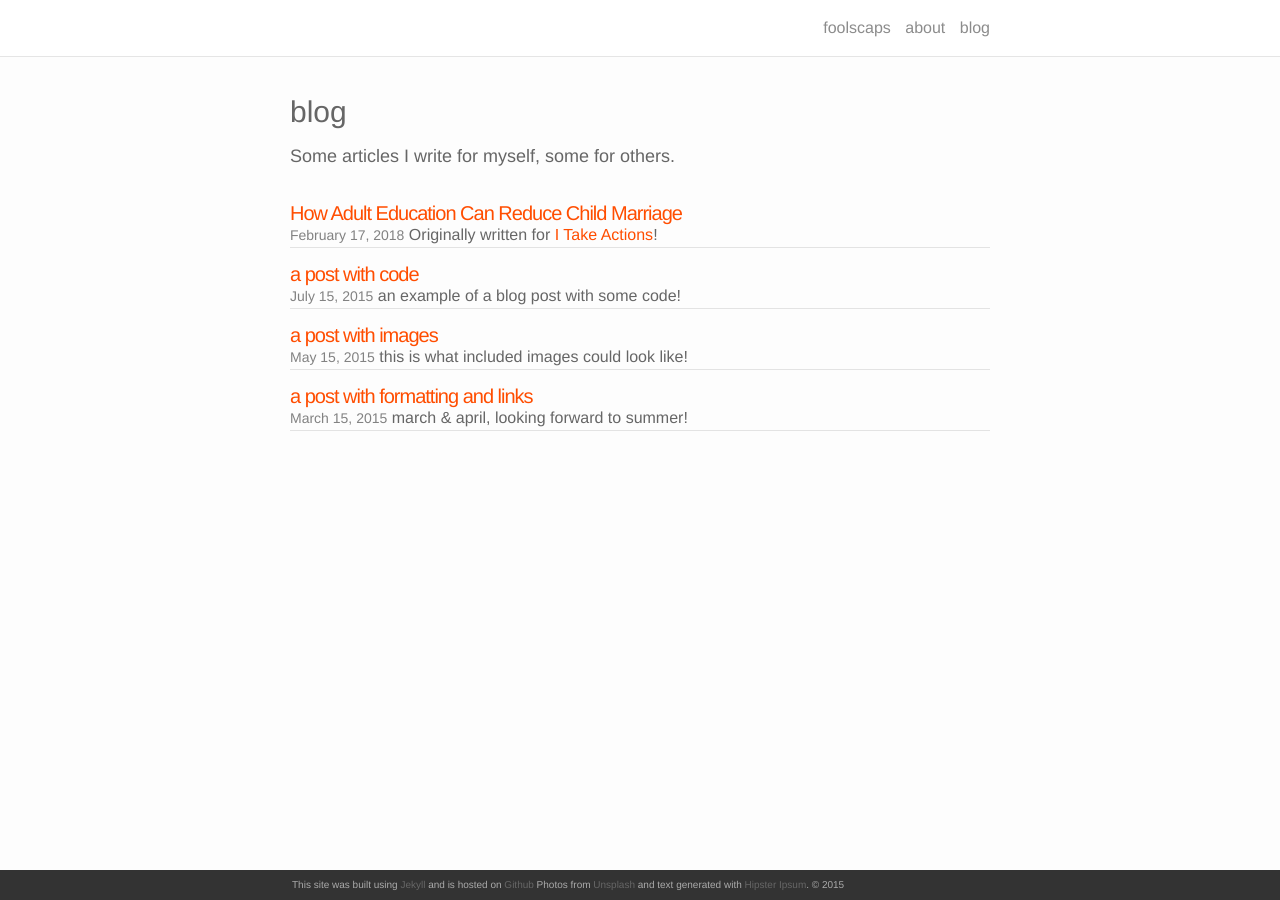
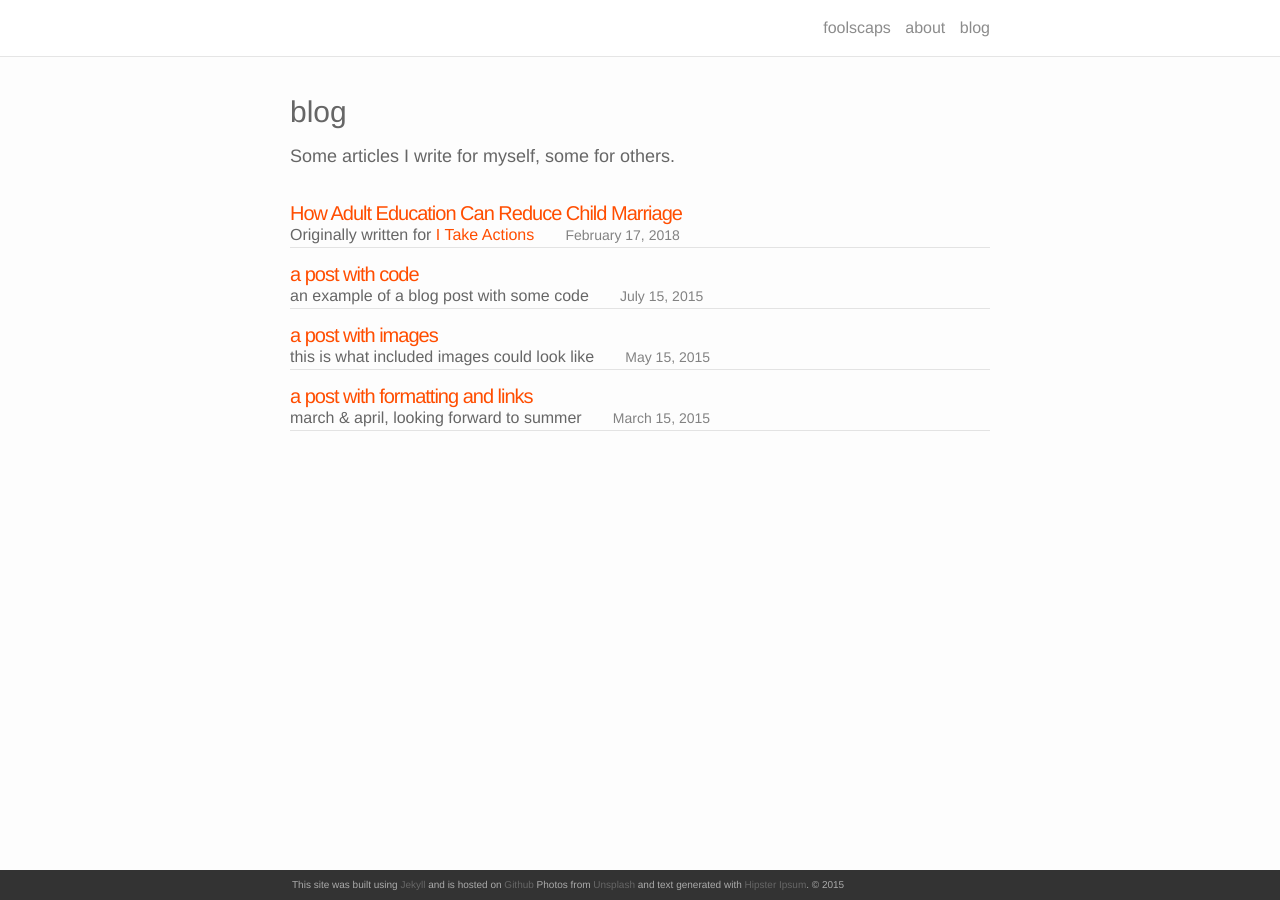
Before and after one commit to foolscaps/foolscaps.github.io, a Jekyll site: the page built from blog.md, in a window 1280 px wide. Built offline with Jekyll 4.4.1, drawn with Linux system fonts in a browser that asks for light colours; nearby versions of some CDN libraries.

Commit message:
Update blog.md

```diff
--- a/blog.md
+++ b/blog.md
@@ -9,8 +9,8 @@ description: Some articles I write for myself, some for others.
     {% for post in site.posts %}
       <li>
         <h3><a class="post-title" href="{{ post.url | prepend: site.baseurl }}">{{ post.title }}</a></h3>
+        <span class="post-list-description">{{ post.description }}</span> &nbsp; &nbsp; &nbsp;
         <span class="post-list-meta">{{ post.date | date: '%B %-d, %Y' }}</span>
-        <span class="post-list-description">{{ post.description }}!</span>
         <!-- <br/> -->
         <hr/>
       </li>
```
